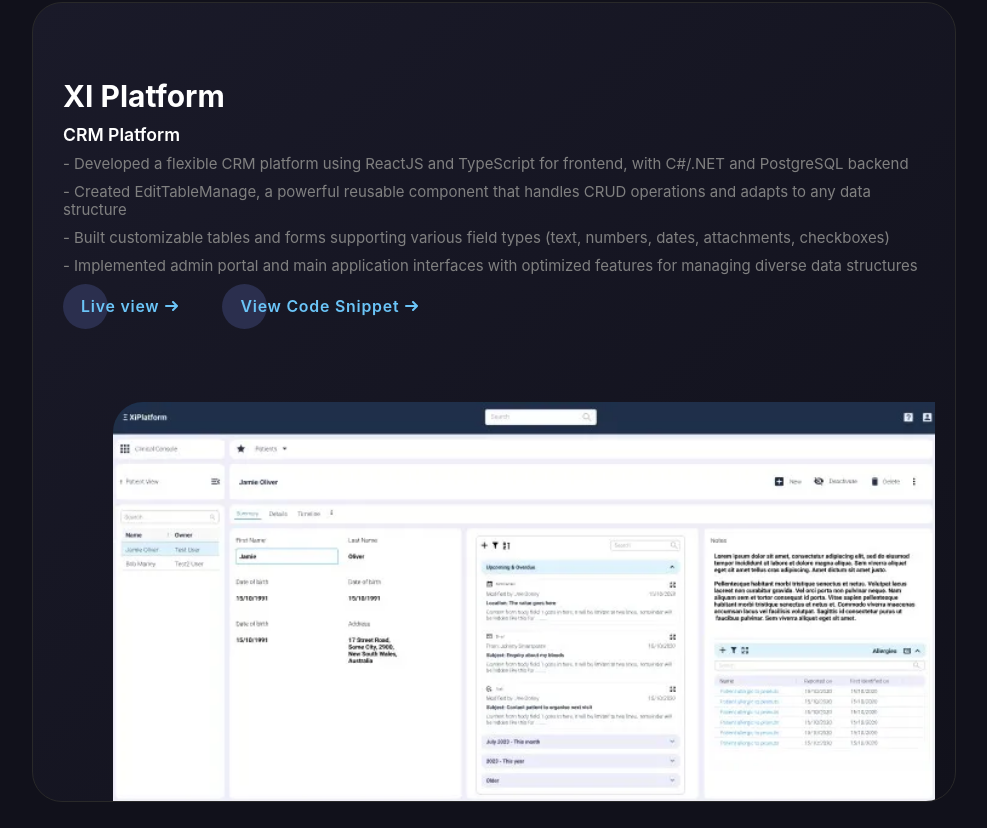
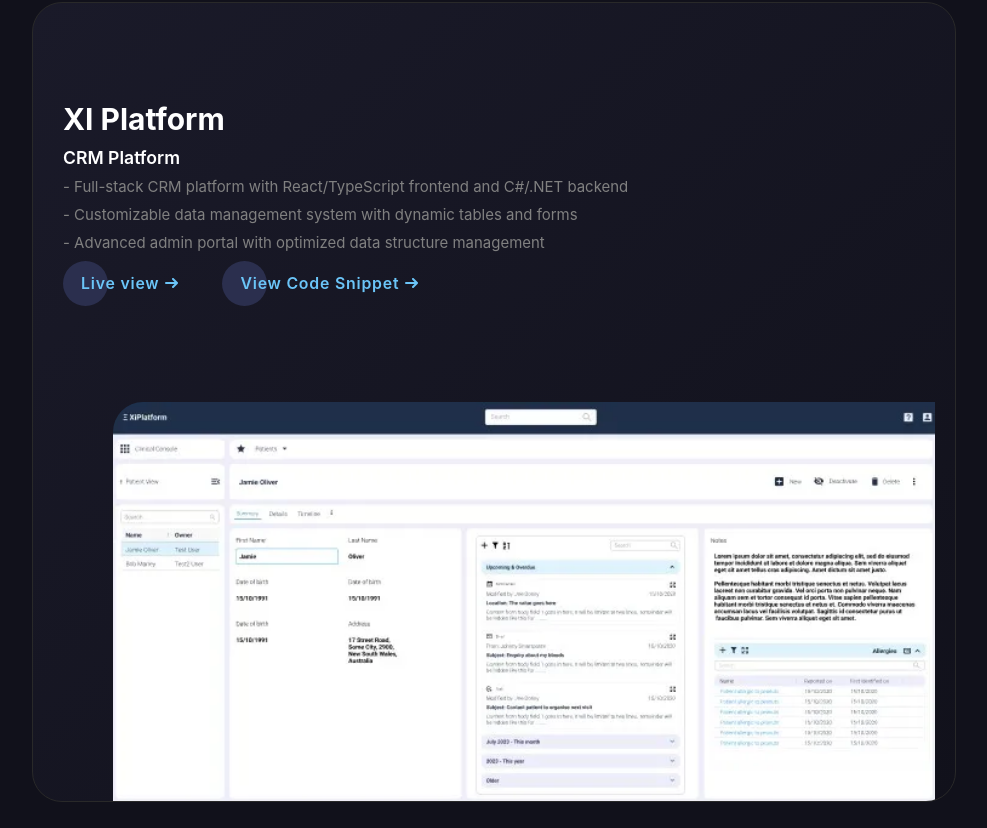
Before and after one commit to boy-who-cried-wolf/rowell-camero-portfolio, a plain HTML site: page index.html in a window 1280 px wide. Shown: the part 7292-8120 px from the top of the page, without its empty margins (146-1133 px from the left). Drawn offline with nearby package versions, Linux system fonts and the light colour scheme; a web font is replaced by a local one.

Commit message:
fix: xi platform overflow error

```diff
--- a/index.html
+++ b/index.html
@@ -681,20 +681,13 @@
                 <article class="ProjectHeading"> XI Platform </article>
                 <article class="ProjectSubHeading"> CRM Platform </article>
                 <p class="ProjectDescription">
-                  - Developed a flexible CRM platform using ReactJS and TypeScript for frontend, with
-                  C#/.NET and PostgreSQL backend
+                  - Full-stack CRM platform with React/TypeScript frontend and C#/.NET backend
                 </p>
                 <p class="ProjectDescription">
-                  - Created EditTableManage, a powerful reusable component that handles CRUD operations and adapts to
-                  any data structure
+                  - Customizable data management system with dynamic tables and forms
                 </p>
                 <p class="ProjectDescription">
-                  - Built customizable tables and forms supporting various field types (text, numbers, dates,
-                  attachments, checkboxes)
-                </p>
-                <p class="ProjectDescription">
-                  - Implemented admin portal and main application interfaces with optimized features for managing
-                  diverse data structures
+                  - Advanced admin portal with optimized data structure management
                 </p>
                 <div class="project-buttons">
                   <a href="https://www.xiplatform.com" target="_blank" class="cta" aria-label="Visit XI Platform">
@@ -1118,7 +1111,7 @@
               <a href="https://github.com/boy-who-cried-wolf" target="_blank" aria-label="My github"><svg
                   viewBox="0 0 496 512" class="SocialHandle">
                   <path
-                    d="M165.9 397.4c0 2-2.3 3.6-5.2 3.6-3.3.3-5.6-1.3-5.6-3.6 0-2 2.3-3.6 5.2-3.6 3-.3 5.6 1.3 5.6 3.6zm-31.1-4.5c-.7 2 1.3 4.3 4.3 4.9 2.6 1 5.6 0 6.2-2s-1.3-4.3-4.3-5.2c-2.6-.7-5.5.3-6.2 2.3zm44.2-1.7c-2.9.7-4.9 2.6-4.6 4.9.3 2 2.9 3.3 5.9 2.6 2.9-.7 4.9-2.6 4.6-4.6-.3-1.9-3-3.2-5.9-2.9zM244.8 8C106.1 8 0 113.3 0 252c0 110.9 69.8 205.8 169.5 239.2 12.8 2.3 17.3-5.6 17.3-12.1 0-6.2-.3-40.4-.3-61.4 0 0-70 15-84.7-29.8 0 0-11.4-29.1-27.8-36.6 0 0-22.9-15.7 1.6-15.4 0 0 24.9 2 38.6 25.8 21.9 38.6 58.6 27.5 72.9 20.9 2.3-16 8.8-27.1 16-33.7-55.9-6.2-112.3-14.3-112.3-110.5 0-27.5 7.6-41.3 23.6-58.9-2.6-6.5-11.1-33.3 2.6-67.9 20.9-6.5 69 27 69 27 20-5.6 41.5-8.5 62.8-8.5s42.8 2.9 62.8 8.5c0 0 48.1-33.6 69-27 13.7 34.7 5.2 61.4 2.6 67.9 16 17.7 25.8 31.5 25.8 58.9 0 96.5-58.9 104.2-114.8 110.5 9.2 7.9 17 22.9 17 46.4 0 33.7-.3 75.4-.3 83.6 0 6.5 4.6 14.4 17.3 12.1C428.2 457.8 496 362.9 496 252 496 113.3 383.5 8 244.8 8zM97.2 352.9c-1.3 1-1 3.3.7 5.2 1.6 1.6 3.9 2.3 5.2 1 1.3-1 1-3.3-.7-5.2-1.6-1.6-3.9-2.3-5.2-1zm-10.8-8.1c-.7 1.3.3 2.9 2.3 3.9 1.6 1 3.6.7 4.3-.7.7-1.3-.3-2.9-2.3-3.9-2.2-3.6-.3-4.3.7zm32.4 35.6c-1.6 1.3-1 4.3 1.3 6.2 2.3 2.3 5.2 2.6 6.5 1 1.3-1.3.7-4.3-1.3-6.2-2.2-2.3-5.2-2.6-6.5-1zm-11.4-14.7c-1.6 1-1.6 3.6 0 5.9 1.6 2.3 4.3 3.3 5.6 2.3 1.6-1.3 1.6-3.9 0-6.2-1.4-2.3-4-3.3-5.6-2z" />
+                    d="M165.9 397.4c0 2-2.3 3.6-5.2 3.6-3.3.3-5.6-1.3-5.6-3.6 0-2 2.3-3.6 5.2-3.6 3-.3 5.6 1.3 5.6 3.6zm-31.1-4.5c-.7 2 1.3 4.3 2.3 4.9 2.6 1 5.6 0 6.2-2s-1.3-4.3-4.3-5.2c-2.6-.7-5.5.3-6.2 2.3zm44.2-1.7c-2.9.7-4.9 2.6-4.6 4.9.3 2 2.9 3.3 5.9 2.6 2.9-.7 4.9-2.6 4.6-4.6-.3-1.9-3-3.2-5.9-2.9zM244.8 8C106.1 8 0 113.3 0 252c0 110.9 69.8 205.8 169.5 239.2 12.8 2.3 17.3-5.6 17.3-12.1 0-6.2-.3-40.4-.3-61.4 0 0-70 15-84.7-29.8 0 0-11.4-29.1-27.8-36.6 0 0-22.9-15.7 1.6-15.4 0 0 24.9 2 38.6 25.8 21.9 38.6 58.6 27.5 72.9 20.9 2.3-16 8.8-27.1 16-33.7-55.9-6.2-112.3-14.3-112.3-110.5 0-27.5 7.6-41.3 23.6-58.9-2.6-6.5-11.1-33.3 2.6-67.9 20.9-6.5 69 27 69 27 20-5.6 41.5-8.5 62.8-8.5s42.8 2.9 62.8 8.5c0 0 48.1-33.6 69-27 13.7 34.7 5.2 61.4 2.6 67.9 16 17.7 25.8 31.5 25.8 58.9 0 96.5-58.9 104.2-114.8 110.5 9.2 7.9 17 22.9 17 46.4 0 33.7-.3 75.4-.3 83.6 0 6.5 4.6 14.4 17.3 12.1C428.2 457.8 496 362.9 496 252 496 113.3 383.5 8 244.8 8zM97.2 352.9c-1.3 1-1 3.3.7 5.2 1.6 1.6 3.9 2.3 5.2 1 1.3-1 1-3.3-.7-5.2-1.6-1.6-3.9-2.3-5.2-1zm-10.8-8.1c-.7 1.3.3 2.9 2.3 3.9 1.6 1 3.6.7 4.3-.7.7-1.3-.3-2.9-2.3-3.9-2.2-3.6-.3-4.3.7zm32.4 35.6c-1.6 1.3-1 4.3 1.3 6.2 2.3 2.3 5.2 2.6 6.5 1 1.3-1.3.7-4.3-1.3-6.2-2.2-2.3-5.2-2.6-6.5-1zm-11.4-14.7c-1.6 1-1.6 3.6 0 5.9 1.6 2.3 4.3 3.3 5.6 2.3 1.6-1.3 1.6-3.9 0-6.2-1.4-2.3-4-3.3-5.6-2z" />
                 </svg></a>
 
               <a href="mailto:hdreamdev@gmail.com" target="_blank" aria-label="My G mail"><svg id="GmailLogo"
```
